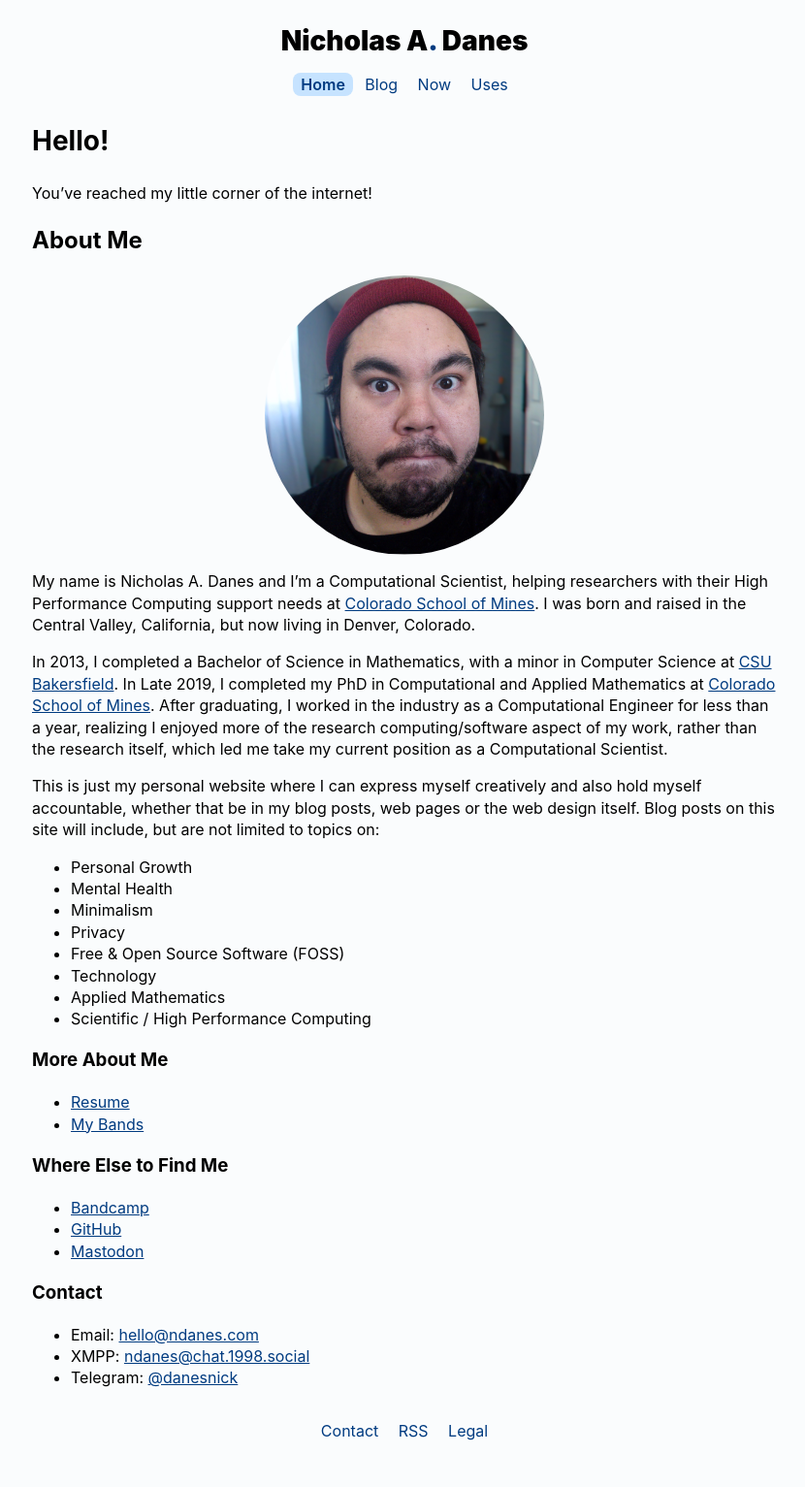
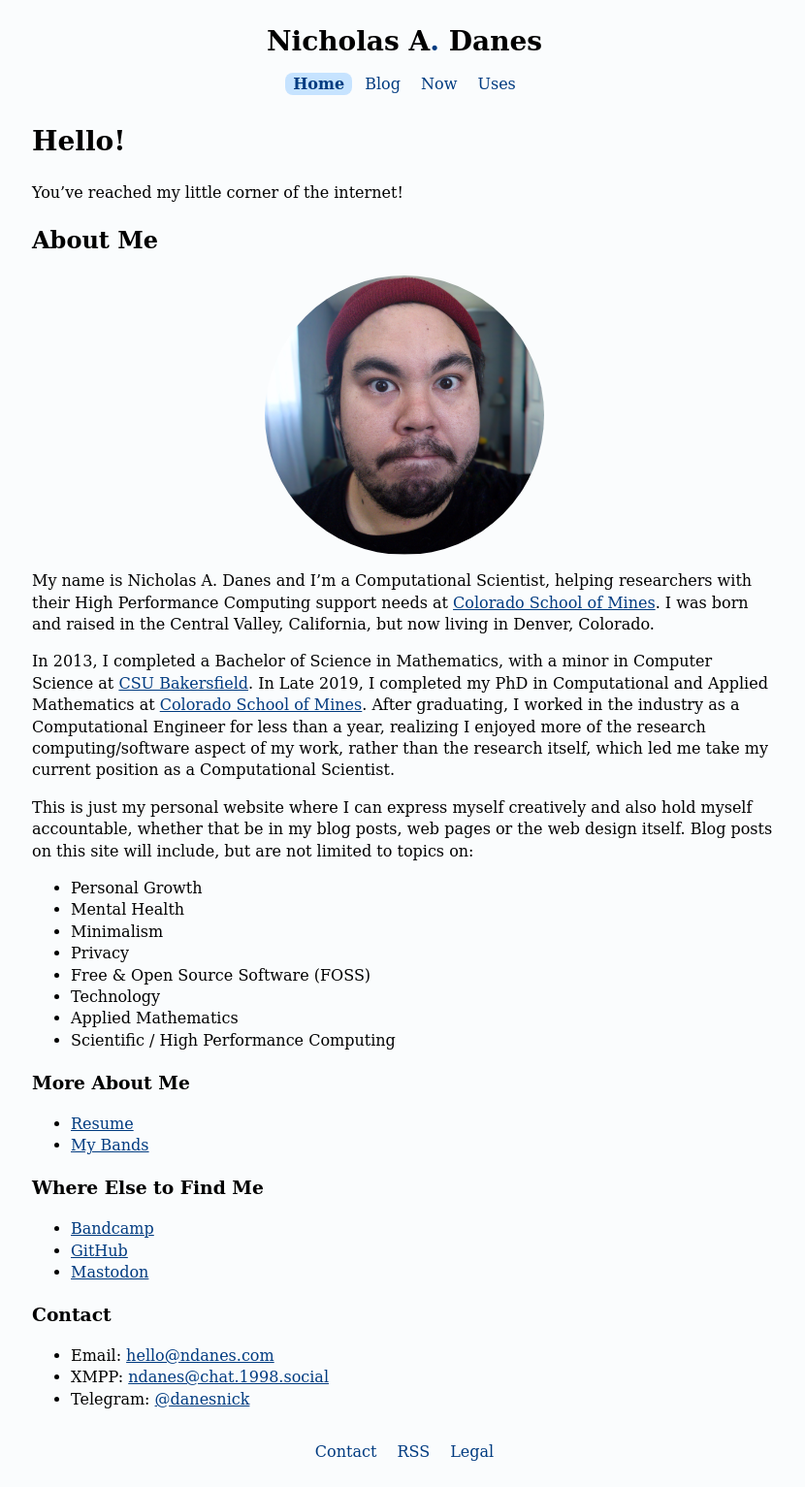
Before and after one commit to danesnick/old_website, a Jekyll site: the page built from index.markdown, in a window 1280 px wide. Shown: the whole page at 97% size, without its empty margins (223-1053 px from the left). Built offline with Jekyll 4.4.1, drawn with Linux system fonts in a browser that asks for light colours; before the commit the page ends 1510 px from its top, so only the background shows below that.

Commit message:
Changed to a serif font stack

```diff
--- a/assets/css/style.scss
+++ b/assets/css/style.scss
@@ -28,9 +28,6 @@
 
 
 
-@font-face {
-  font-family: -apple-system, BlinkMacSystemFont, "Segoe UI", Roboto, Helvetica, Arial, sans-serif, "Apple Color Emoji", "Segoe UI Emoji", "Segoe UI Symbol";
-}
 
 
 /* ------- Body ------- */
@@ -38,7 +35,7 @@
 html {
   font-size: 16px;
   line-height: 1.4;
-  font-family: -apple-system, BlinkMacSystemFont, "Segoe UI", Roboto, Helvetica, Arial, sans-serif, "Apple Color Emoji", "Segoe UI Emoji", "Segoe UI Symbol";
+  font-family: Constantia, "Lucida Bright", Lucidabright, "Lucida Serif", Lucida, "DejaVu Serif", "Bitstream Vera Serif", "Liberation Serif", Georgia, serif;
   color: var(--textcolor);
   background: var(--bgcolor);
   overflow-wrap: break-word;
```
